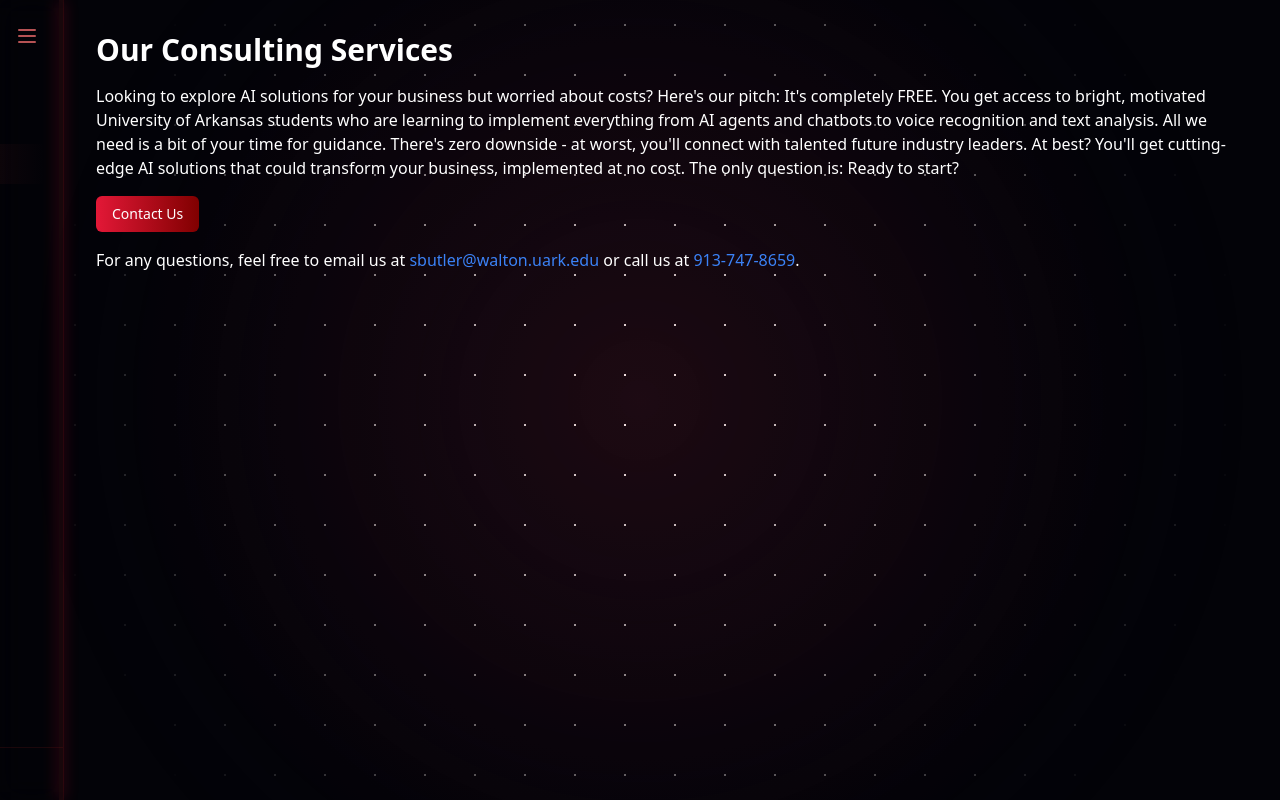
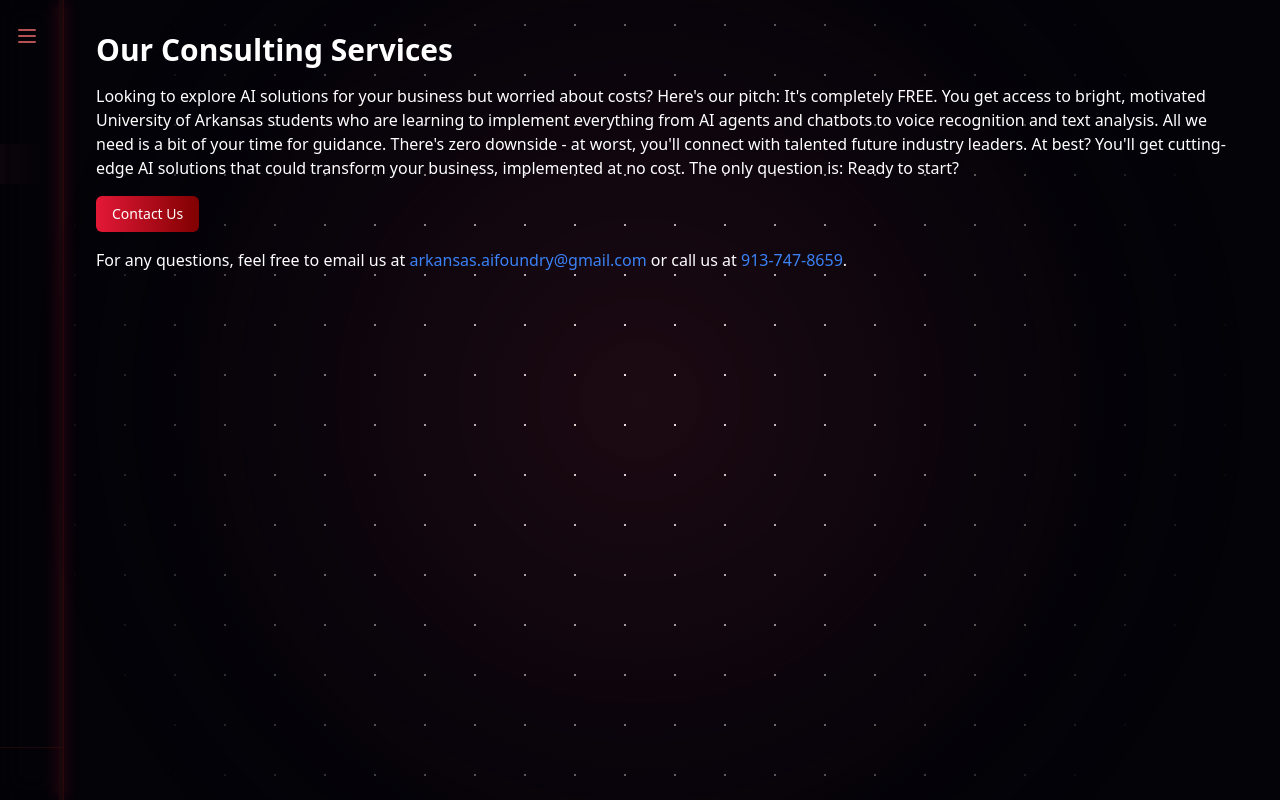
Before and after one commit to srbutler1/ai-foundry, a React (Vite) app: page /consulting in a window 1280 px wide. Built offline with nearby package versions, Linux system fonts and the light colour scheme.

Commit message:
consulting page update

```diff
--- a/src/pages/consultingpage.jsx
+++ b/src/pages/consultingpage.jsx
@@ -13,7 +13,7 @@ const ConsultingPage = () => {
             </a>
             <div className="mt-4">
                 <p>
-                    For any questions, feel free to email us at <a href="mailto:sbutler@walton.uark.edu" className="text-blue-500">sbutler@walton.uark.edu</a> or call us at <a href="tel:+19137478659" className="text-blue-500">913-747-8659</a>.
+                    For any questions, feel free to email us at <a href="mailto:arkansas.aifoundry@gmail.com" className="text-blue-500">arkansas.aifoundry@gmail.com</a> or call us at <a href="tel:+19137478659" className="text-blue-500">913-747-8659</a>.
                 </p>
             </div>
         </div>
```
